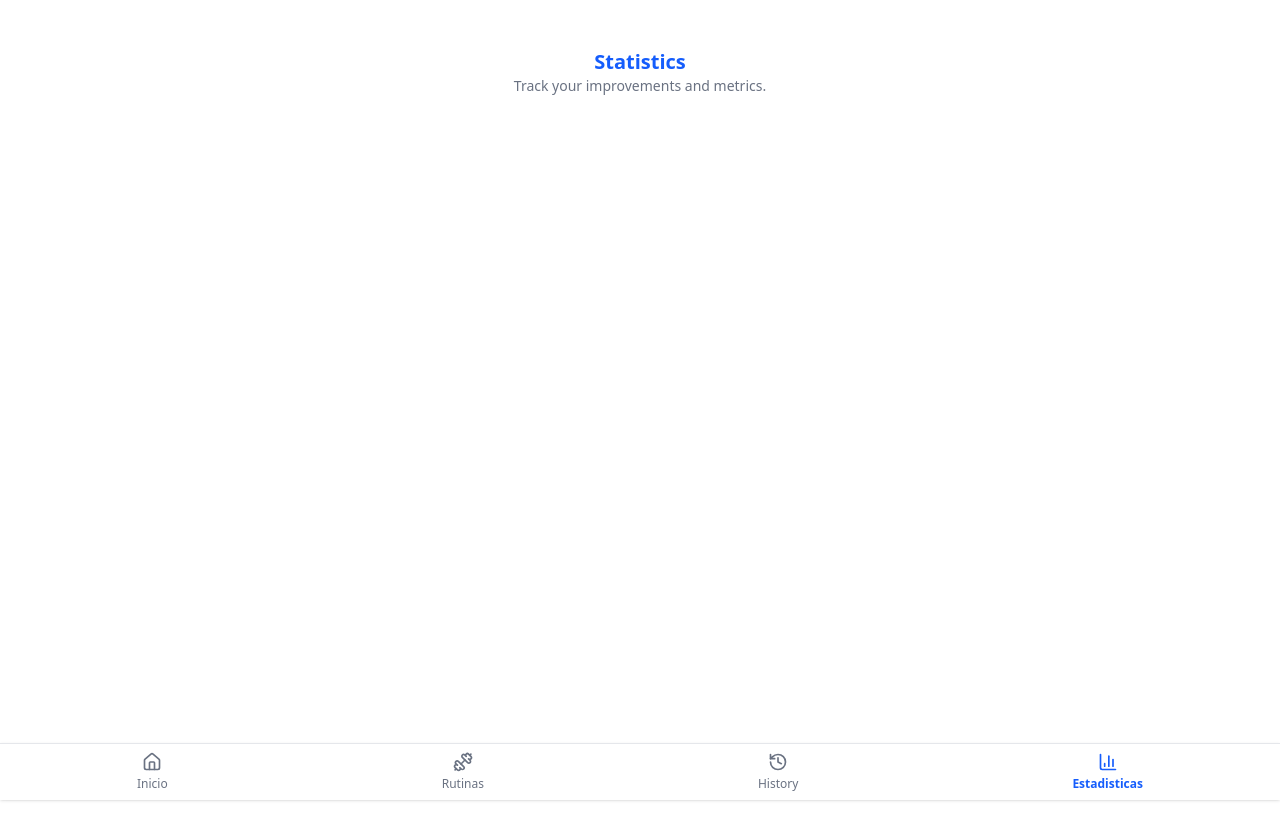
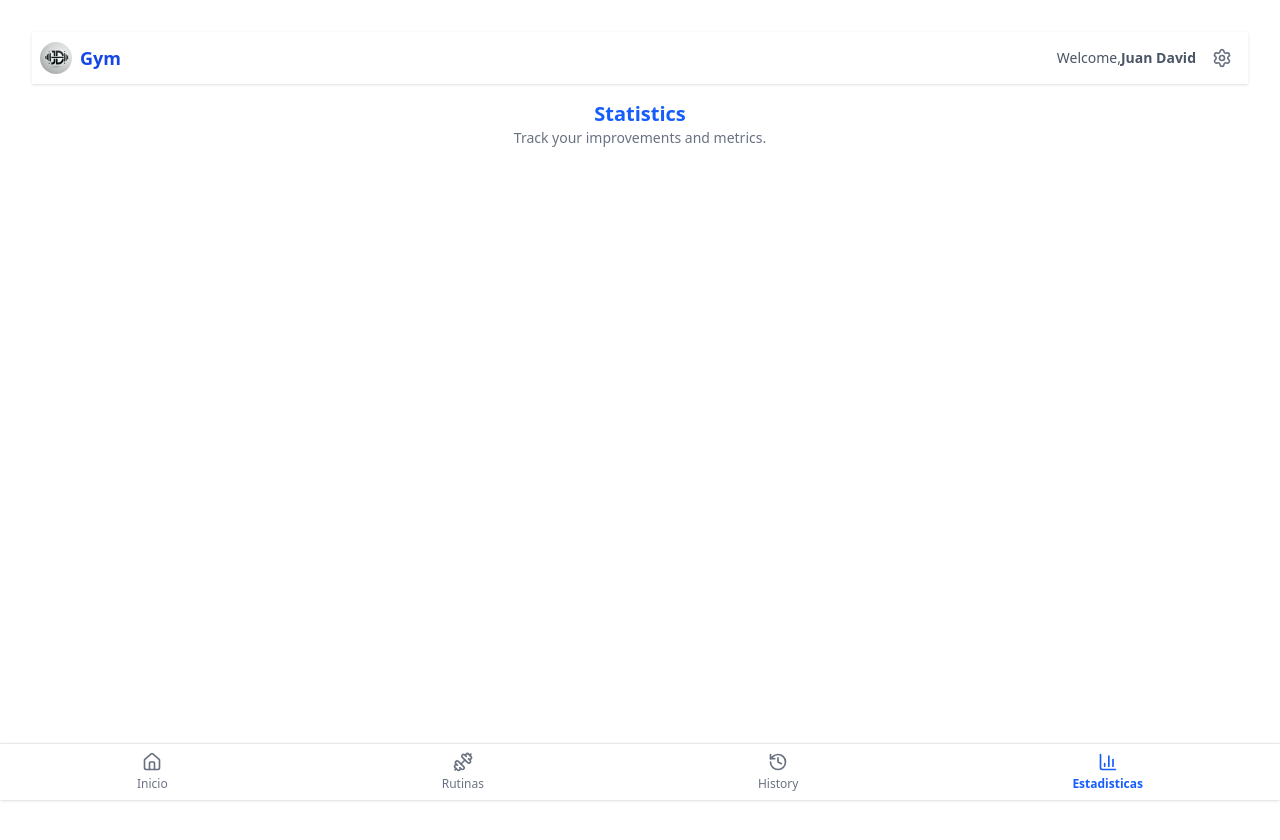
Before and after one commit to juanda404/gym-tracker, a React (Vite) app: page /estadisticas in a window 1280 px wide. Shown: the top 840 px of the page. Built offline with nearby package versions, Linux system fonts and the light colour scheme.

Commit message:
Feat: implement header with logo, user greeting, and settings menu

```diff
--- /dev/null
+++ b/src/components/Navbar.jsx
@@ -0,0 +1,19 @@
+import { Settings } from "lucide-react"
+const Navbar = () => {
+    return(
+        <header className="w-full bg-white shadow-sm p-2 flex justify-between items-center">
+            <div className="flex  items-center gap-2">
+                <img src="/public/logojds.webp" alt="logo" className="h-8 w-8 rounded-2xl"/>
+                <span className="text-lg font-semibold text-blue-700">Gym</span>
+            </div>
+            <div className="flex items-center gap-2">
+                <span className="text-sm text-gray-600">Welcome,<strong>Juan David</strong> </span>
+                <button className="p-2 hover:bg-gray-100 rounded-full" title="Configuration">
+                    <Settings className="h-5 w-5 text-gray-500"/>
+                </button>
+            </div>
+        </header>
+    )
+}
+
+export default Navbar
--- a/src/layout/Layout.jsx
+++ b/src/layout/Layout.jsx
@@ -1,9 +1,11 @@
 import { Outlet } from "react-router-dom"
 import BottomNav from "../components/BottomNav"
+import Navbar from "../components/Navbar"
 
 const Layout = () => {
   return (
     <div className="min-h-screen pb-16"> {/* espacio para BottomNav */}
+      <Navbar/>
       <Outlet />
       <BottomNav />
     </div>
```
Also changed, not shown: public/logojds.webp (added).
